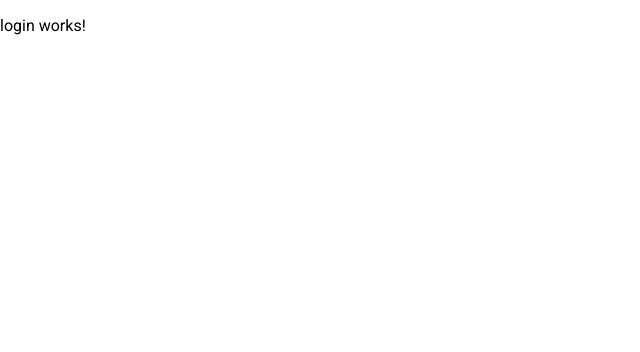
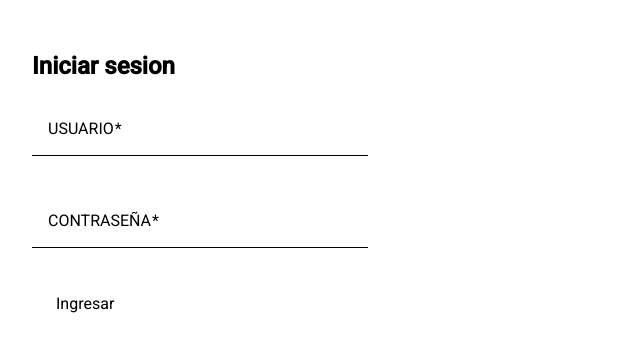
Before and after one commit to xpegasoxgn/angularauth, an Angular app: page /login in a window 1280 px wide. Shown: the top 352 px of the page, without its empty margins (0-640 px from the left). Built offline with nearby package versions, Linux system fonts and the light colour scheme.

Commit message:
creacion del componente login html

```diff
--- a/src/app/auth/login/login.component.css
+++ b/src/app/auth/login/login.component.css
@@ -0,0 +1,25 @@
+.login-container{
+    height: 100vh;
+    display: flex;
+    align-items: center;
+    justify-content: center;
+    background: #e4abab;
+}
+.login-card{
+    width: 100%;
+    max-width: 400px;
+    padding: 2rem;
+    box-shadow: 0 4px 16px rgba(red, green, blue, alpha);
+    border-radius: 12px;
+}
+
+.full-width{
+    width: 100%;
+    margin-bottom: 1rem;
+
+}
+
+.login-title{
+    text-align: center;
+    margin-bottom: 1rem;
+}
--- a/src/app/auth/login/login.component.html
+++ b/src/app/auth/login/login.component.html
@@ -1 +1,19 @@
-<p>login works!</p>
+
+
+<div class="login-conteiner">
+<mat-card class="login-card">
+    <h2>Iniciar sesion</h2>
+    <form [formGroup]="loginForm" (ngSubmit)="onSubmit()">
+        <mat-form-field appearance="fill" class="full-width">
+            <mat-label>USUARIO</mat-label>
+            <input matInput formControlName="username" required>
+        </mat-form-field>
+        <mat-form-field appearance="fill" class="full-width">
+            <mat-label>CONTRASEÑA</mat-label>
+            <input matInput formControlName="password" type="password" required>
+        </mat-form-field>
+
+        <button mat-raised-button color="danger" type="submit" [disabled]="loginForm.invalid">Ingresar</button>
+    </form>
+</mat-card>
+</div>
--- a/src/app/auth/login/login.component.ts
+++ b/src/app/auth/login/login.component.ts
@@ -1,5 +1,5 @@
 import { Component } from '@angular/core';
-
+import { FormBuilder, FormGroup,Validator, Validators } from '@angular/forms';
 @Component({
   selector: 'app-login',
   standalone: false,
@@ -7,5 +7,19 @@ import { Component } from '@angular/core';
   styleUrl: './login.component.css'
 })
 export class LoginComponent {
+  loginForm: FormGroup;
+  constructor(private fb:FormBuilder){
+    this.loginForm=this.fb.group({
+      username:['',Validators.required],
+      password:['',Validators.required]
+    })
+  }
+
+
+  onSubmit():void{
+    if(this.loginForm.valid){
+      console.log('Login ', this.loginForm.value);
+    }
+  }
 
 }
```
